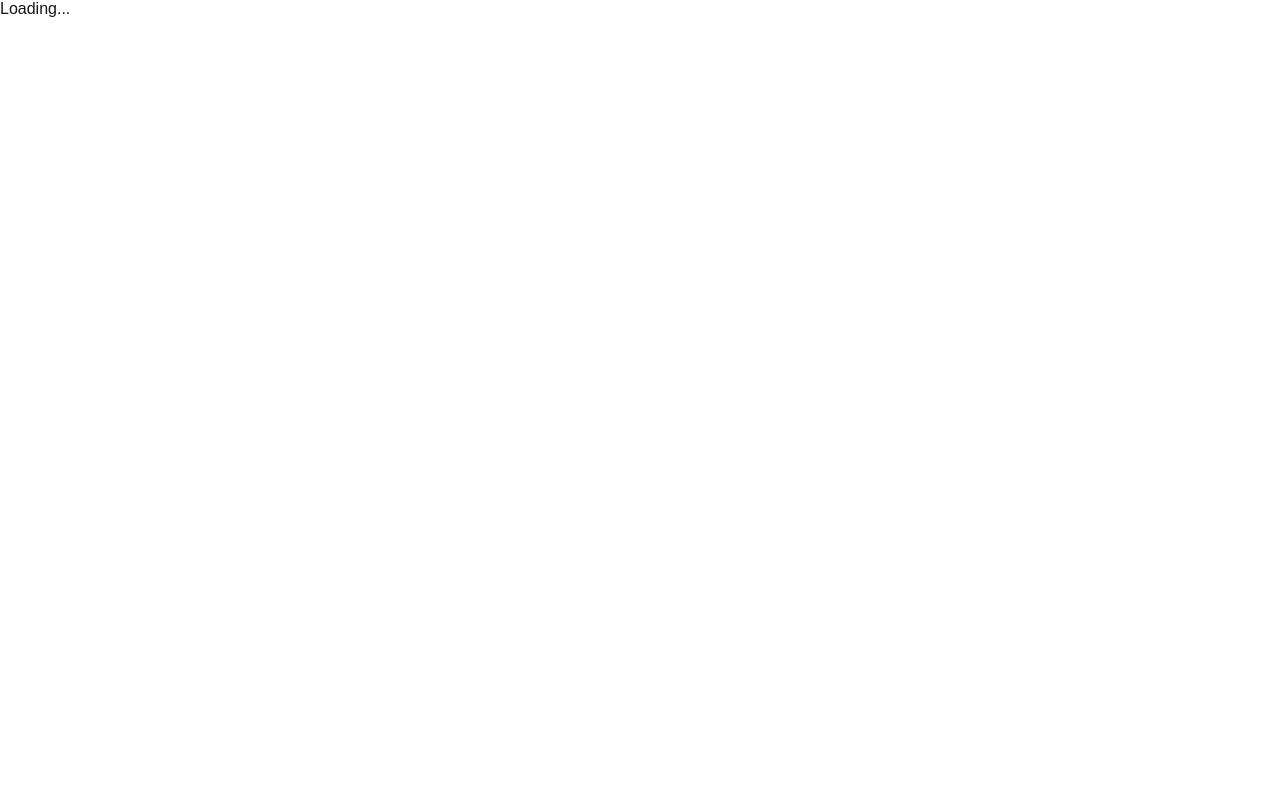
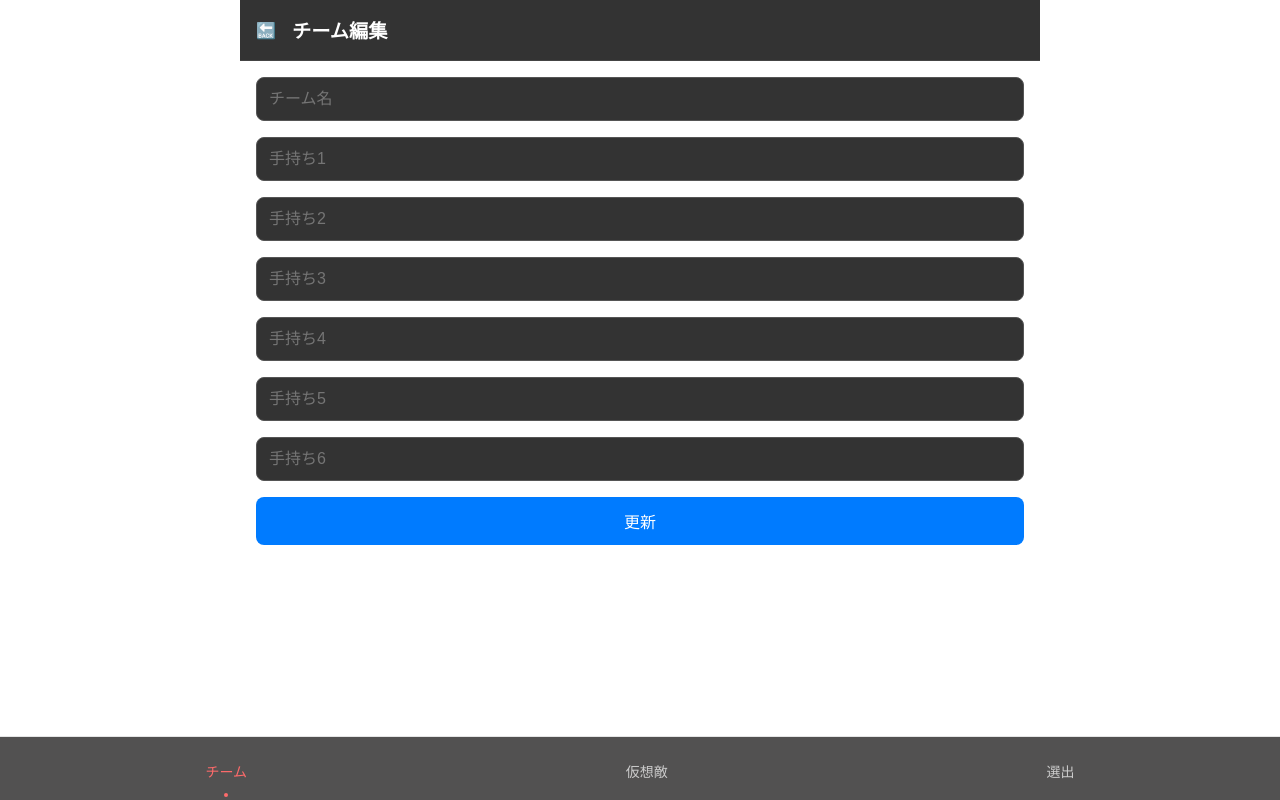
Before and after one commit to hoshito/choice, a Next.js app: page /choice/team/update in a window 1280 px wide. Built offline with nearby package versions, Linux system fonts and the light colour scheme.

Commit message:
新規作成用に修正

```diff
--- a/src/app/team/update/client.tsx
+++ b/src/app/team/update/client.tsx
@@ -17,7 +17,19 @@ export function UpdateTeamClient({ teamId }: UpdateTeamClientProps) {
   const [team, setTeam] = useState<Team | null>(null);
 
   useEffect(() => {
-    if (!teamId) return;
+    if (!teamId) {
+      setTeam({
+        id: crypto.randomUUID(),
+        teamName: '',
+        pokemon1: '',
+        pokemon2: '',
+        pokemon3: '',
+        pokemon4: '',
+        pokemon5: '',
+        pokemon6: '',
+      });
+      return;
+    }
 
     const teams = TeamStorage.getTeams();
     const foundTeam = teams.find((t) => t.id === teamId);
@@ -28,11 +40,10 @@ export function UpdateTeamClient({ teamId }: UpdateTeamClientProps) {
 
   const handleSubmit = (e: React.FormEvent<HTMLFormElement>) => {
     e.preventDefault();
-    if (!teamId) return;
 
     const formData = new FormData(e.currentTarget);
     const updatedTeam: Team = {
-      id: teamId,
+      id: team?.id || crypto.randomUUID(),
       teamName: formData.get('teamName') as string,
       pokemon1: formData.get('pokemon1') as string,
       pokemon2: formData.get('pokemon2') as string,
@@ -42,8 +53,13 @@ export function UpdateTeamClient({ teamId }: UpdateTeamClientProps) {
       pokemon6: formData.get('pokemon6') as string,
     };
 
-    TeamStorage.updateTeam(updatedTeam);
-    alert('チームを更新しました！');
+    if (teamId) {
+      TeamStorage.updateTeam(updatedTeam);
+      alert('チームを更新しました！');
+    } else {
+      TeamStorage.saveTeam(updatedTeam);
+      alert('チームを作成しました！');
+    }
     router.push('/team');
   };
 
```
Also changed, not shown: src/app/opponent/update/client.tsx (+17 -5 lines).
